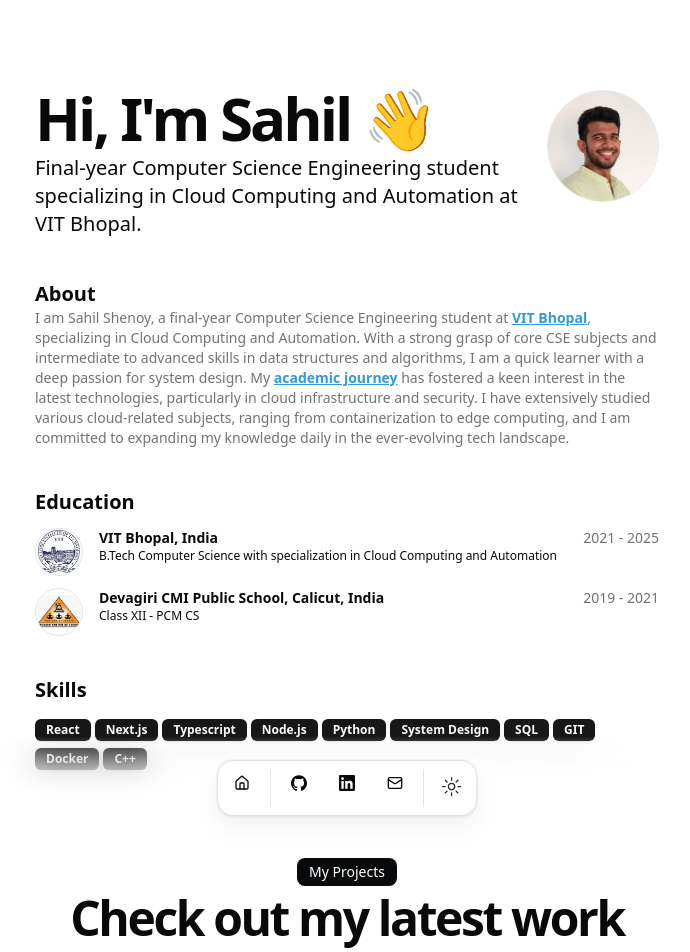
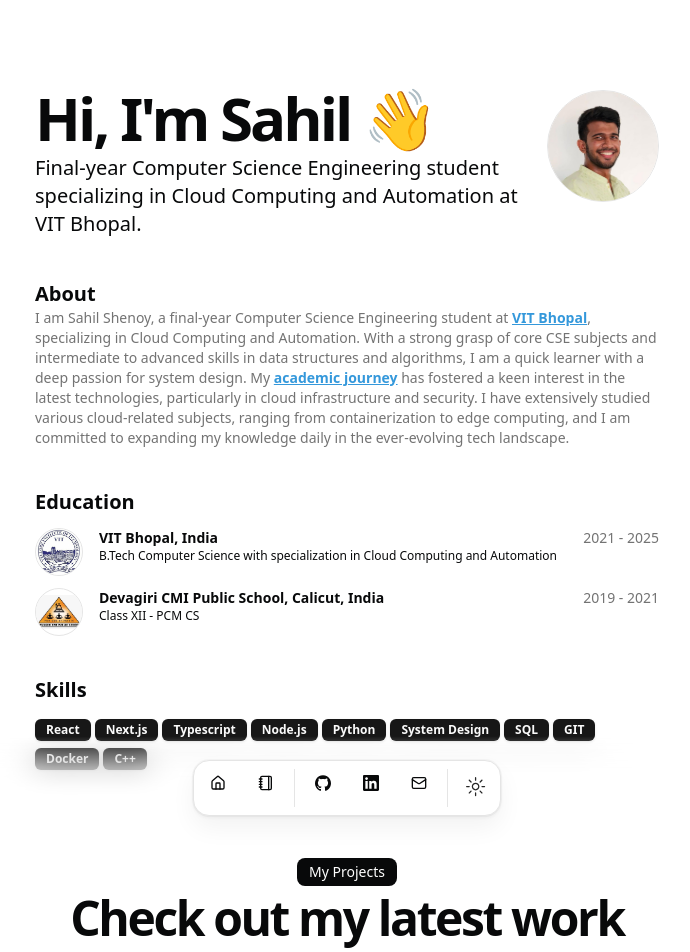
Before and after one commit to sahilshenoy/SS-PortfolioWebsite, a Next.js app: page / in a window 1280 px wide. Shown: the top 952 px of the page, without its empty margins (293-983 px from the left). Built offline with nearby package versions, Linux system fonts and the light colour scheme.

Commit message:
added blog website

```diff
--- a/src/data/resume.tsx
+++ b/src/data/resume.tsx
@@ -1,5 +1,5 @@
 import { Icons } from "../../icons";
-import { HomeIcon, icons } from "lucide-react";
+import { HomeIcon, icons, NotebookIcon } from "lucide-react";
 
 export const DATA = {
   name: "Sahil Shenoy",
@@ -26,6 +26,7 @@
   ],
   navbar: [
     { href: "/", icon: HomeIcon, label: "Home" },
+    { href: "https://www.techwithsd.com", icon: NotebookIcon, label: "Blog" },
   ],
   // icons: {
   //   icon: '/favicon.ico',
```
